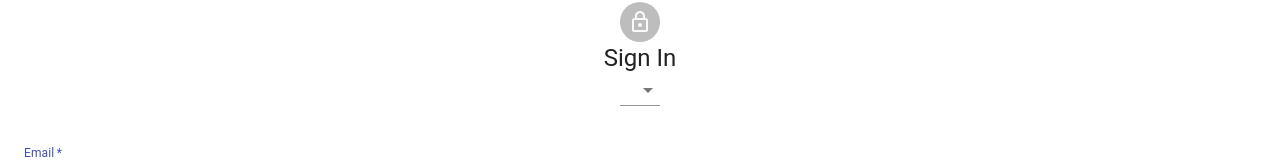
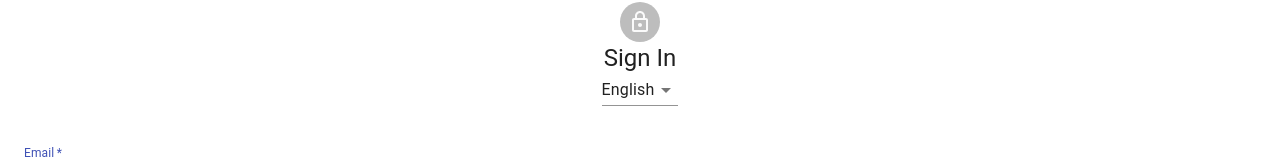
Before and after one commit to vanessanaja/context-app, a React (Create React App) app: page / in a window 1280 px wide. Shown: the part 142-306 px from the top of the page. Built offline with nearby package versions, Linux system fonts and the light colour scheme.

Commit message:
add select values

```diff
--- a/src/Form.js
+++ b/src/Form.js
@@ -25,11 +25,11 @@ class Form extends Component {
             <LockOutlinedIcon/>
           </Avatar>
           <Typography variant='h5'>Sign In</Typography>
-          <Select>
-            <MenuItem>English</MenuItem>
-            <MenuItem>Spanish</MenuItem>
-            <MenuItem>German</MenuItem>
-            <MenuItem>Portoguese</MenuItem>
+          <Select value='english'>
+            <MenuItem value='english'>English</MenuItem>
+            <MenuItem value='spanish'>Spanish</MenuItem>
+            <MenuItem value='german'>German</MenuItem>
+            <MenuItem value='portoguese'>Portoguese</MenuItem>
           </Select>
           <form className={classes.form}>
             <FormControl margin='normal' required fullWidth>
--- a/src/styles/FormStyles.js
+++ b/src/styles/FormStyles.js
@@ -3,7 +3,7 @@ const styles = theme => ({
   display: 'block',
   marginLeft: theme.spacing.unit * 3,
   marginRight: theme.spacing.unit * 3,
-  [theme.breakpoints.up('md')]: {
+  [theme.breakpoints.up('sm')]: {
     width: 400,
     marginLeft: 'auto',
     marginRight: 'auto',
```
